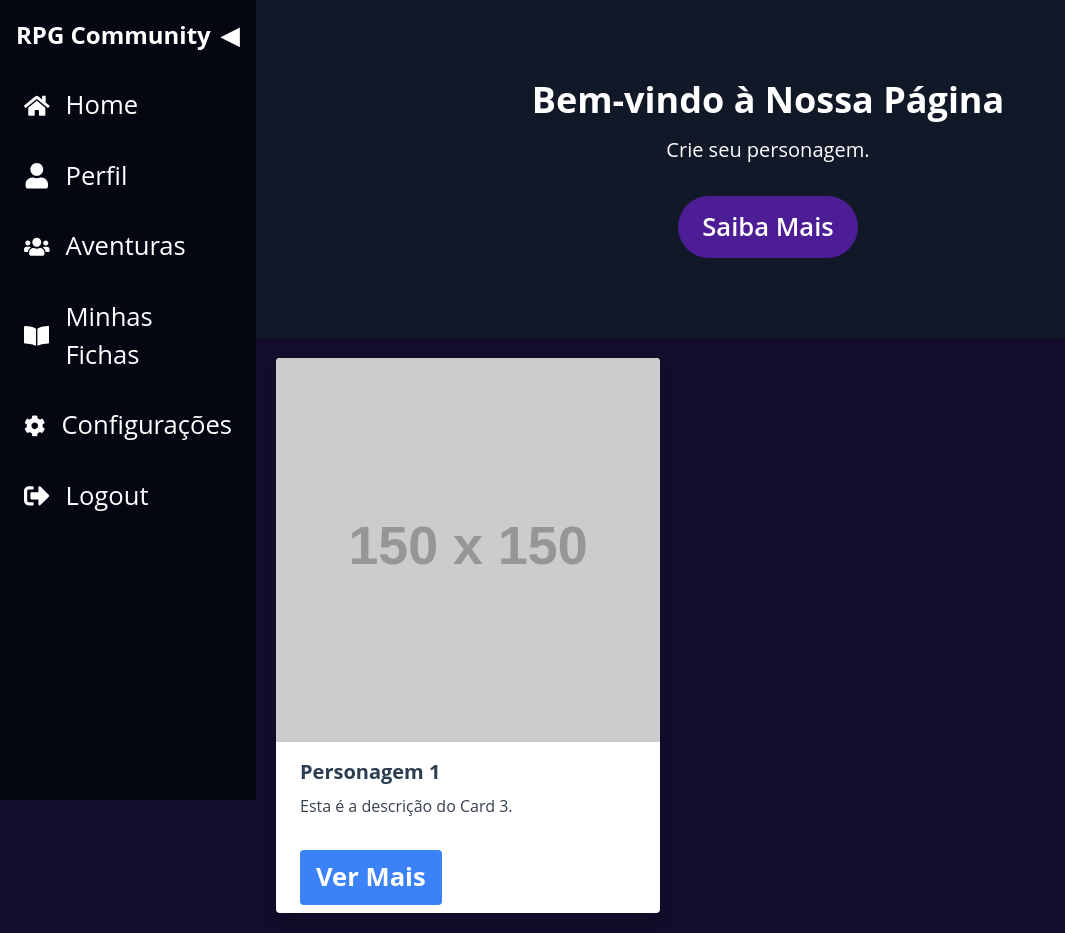
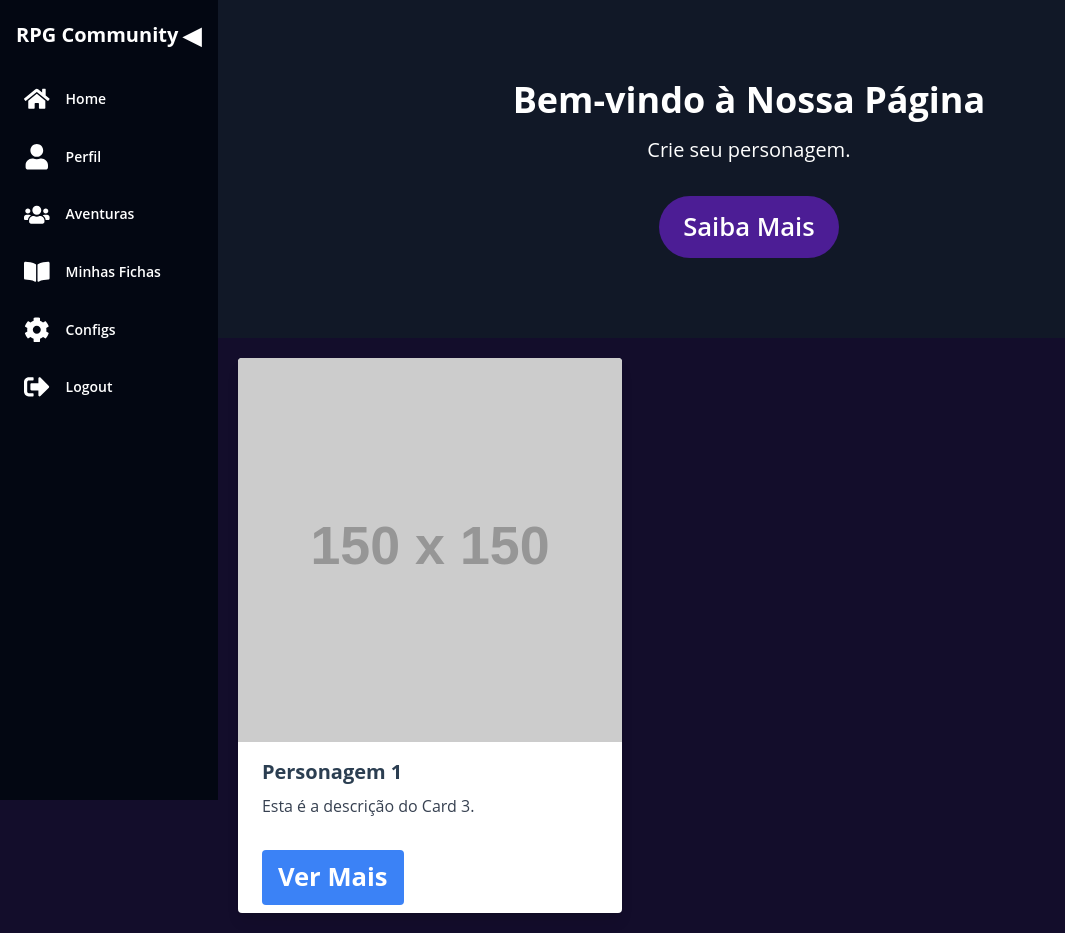
Before and after one commit to pedrocamargo18/rpg-creation-character, a React (Create React App) app: page /home in a window 1280 px wide. Shown: the whole page, without its empty margins (0-1065 px from the left). Built offline with nearby package versions, Linux system fonts and the light colour scheme.

Commit message:
commit ajustes

```diff
--- a/src/components/Sidebar/index.js
+++ b/src/components/Sidebar/index.js
@@ -11,7 +11,7 @@ const Sidebar = () => {
   return (
     <div className={`flex flex-col ${isOpen ? 'w-64' : 'w-20'} bg-gray-950 h-screen p-4 transition-width duration-300 z-50`}>
       <div className="flex justify-between items-center mb-6">
-        <h1 className={`text-white text-2xl font-bold ${isOpen ? 'block' : 'hidden'}`}>RPG Community</h1>
+        <h1 className={`text-white text-xl font-bold ${isOpen ? 'block' : 'hidden'}`}>RPG Community</h1>
         <button
           onClick={toggleSidebar}
           className="text-white focus:outline-none">
@@ -21,27 +21,27 @@ const Sidebar = () => {
       <ul className="flex flex-col space-y-4">
         <li className="flex items-center text-white hover:bg-gray-700 p-2 rounded cursor-pointer">
           <FaHome />
-          <span className={`ml-4 ${isOpen ? 'block' : 'hidden'}`}>Home</span>
+          <span className={`ml-4 text-sm font-semibold ${isOpen ? 'block' : 'hidden'}`}>Home</span>
         </li>
         <li className="flex items-center text-white hover:bg-gray-700 p-2 rounded cursor-pointer">
           <FaUser />
-          <span className={`ml-4 ${isOpen ? 'block' : 'hidden'}`}>Perfil</span>
+          <span className={`ml-4 text-sm font-semibold ${isOpen ? 'block' : 'hidden'}`}>Perfil</span>
         </li>
         <li className="flex items-center text-white hover:bg-gray-700 p-2 rounded cursor-pointer">
           <FaUsers />
-          <span className={`ml-4 ${isOpen ? 'block' : 'hidden'}`}>Aventuras</span>
+          <span className={`ml-4 text-sm font-semibold ${isOpen ? 'block' : 'hidden'}`}>Aventuras</span>
         </li>
-        <li className="flex items-center text-white hover:bg-gray-700 p-2 rounded cursor-pointer">
+        <li className="flex items-center  text-white hover:bg-gray-700 p-2 rounded cursor-pointer">
           <FaBookOpen />
-          <span className={`ml-4 ${isOpen ? 'block' : 'hidden'}`}>Minhas Fichas</span>
+          <span className={`ml-4  text-sm font-semibold ${isOpen ? 'block' : 'hidden'}`}>Minhas Fichas</span>
         </li>
         <li className="flex items-center text-white hover:bg-gray-700 p-2 rounded cursor-pointer">
           <FaCog />
-          <span className={`ml-4 ${isOpen ? 'block' : 'hidden'}`}>Configurações</span>
+          <span className={`ml-4  text-sm font-semibold ${isOpen ? 'block' : 'hidden'}`}>Configs</span>
         </li>
         <li className="flex items-center text-white hover:bg-gray-700 p-2 rounded cursor-pointer">
           <FaSignOutAlt />
-          <span className={`ml-4 ${isOpen ? 'block' : 'hidden'}`}>Logout</span>
+          <span className={`ml-4  text-sm font-semibold ${isOpen ? 'block' : 'hidden'}`}>Logout</span>
         </li>
       </ul>
     </div>
--- a/src/routes/index.jsx
+++ b/src/routes/index.jsx
@@ -9,7 +9,7 @@ const AppRoutes = () => {
        <BrowserRouter>
             <Routes>
             <Route element = { <Home/> }  path="/home" exact />
-            <Route element = { <Login /> }  path="/login" exact />
+            <Route element = { <Login /> }  path="/" exact />
             </Routes>
        </BrowserRouter>
    )
```
Also changed, not shown: src/pages/Login/index.jsx (line endings or trailing spaces).
